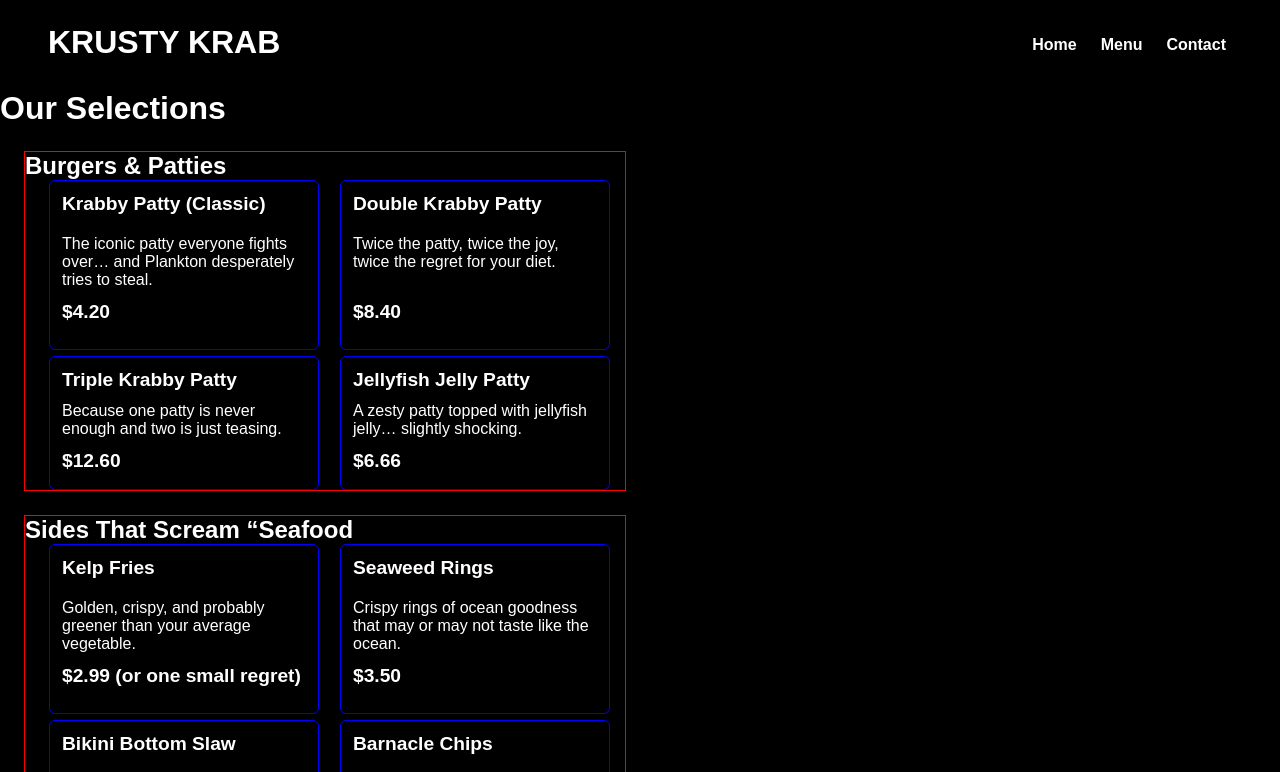
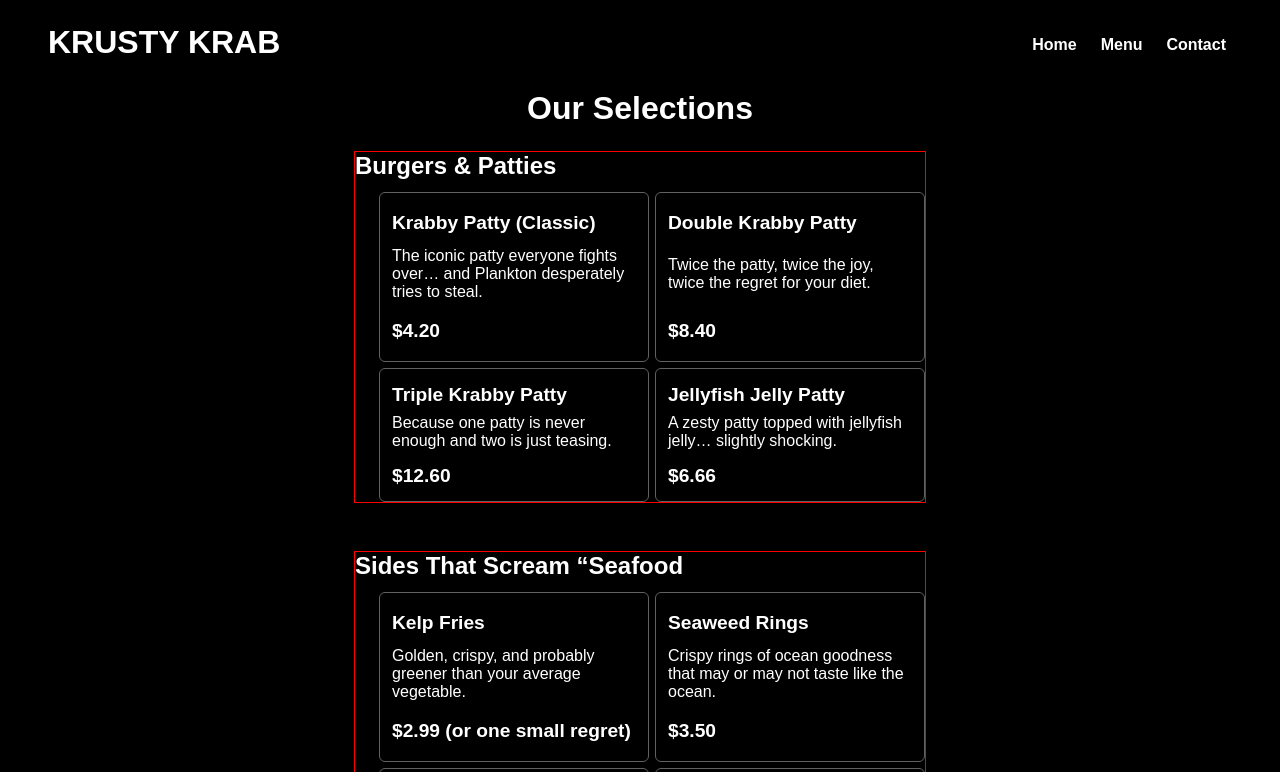
Before and after one commit to SakolkiatNr/restaurant-page, a website built with webpack: page src/template.html in a window 1280 px wide. Both pictures are taken after a click on the button "FEED ME KRABBY PATTIES". Shown: the top 772 px of the page. Built offline with nearby package versions, Linux system fonts and the light colour scheme.

Commit message:
Add media to show one grid when viewport width is 500px

```diff
--- a/src/pages/menu.js
+++ b/src/pages/menu.js
@@ -1,16 +1,23 @@
 export function renderMenu(container) {
+    // header
     const heading = document.createElement('h1');
     heading.classList.add('menu-header');
     heading.textContent = 'Our Selections';
-    container.append(heading);
 
+    // Menu container
     const menuObj = new Menu();
+    const menuContainer = document.createElement('div');
+    menuContainer.classList.add('menu-page-container');
 
-    // append each category element to container
+    menuContainer.append(heading);
+
+    // append each category element to menu container
     menuData.forEach(cat => {
         const categoryElement = menuObj.category(cat.category, cat.items);
-        container.append(categoryElement);
+        menuContainer.append(categoryElement);
     });
+
+    container.append(menuContainer);
 }
 
 class Menu {
--- a/src/style.css
+++ b/src/style.css
@@ -12,6 +12,7 @@
 :root {
     --btn-font-size: 16px;
     --btn-font-color: white;
+    --btn-border-clr: rgb(97, 97, 97);
 
     --bg-color-1: black;
     --font-color: white;
@@ -97,15 +98,23 @@
 
 
 /* MENU PAGE ---------- */
+
+.menu-page-container {
+    display: flex;
+    flex-direction: column;
+    align-items: center;
+}
+
 .cate-container {
     border: 1px solid red;
     margin: 24px;
 
     max-width: 600px;
-    box-sizing: content-box;
+    box-sizing: border-box;
+}
 
-    display: flex;
-    flex-direction: column;
+.cate-name {
+    margin-bottom: 12px;
 }
 
 .cards-container {
@@ -116,12 +125,23 @@
     gap: 6px;
 }
 
+@media  (max-width: 500px){
+    .cards-container {
+        grid-template-columns: 1fr;
+        margin: 0;
+    }
+
+}
+
 .item-container {
     padding: 12px;
-    border: 1px solid blue;
+    border: 1px solid var(--btn-border-clr);
     border-radius: 6px;
+
     display: grid;
     grid-template-rows: 1fr 2fr 1fr;
+    align-items: center;
+    justify-content: center;
 
 
     max-width: 270px;
@@ -130,7 +150,6 @@
 .menu-name, .price-value {
     font-weight: bold;
     font-size: 1.2em;
-
 }
 
 .menu-desc {
```
